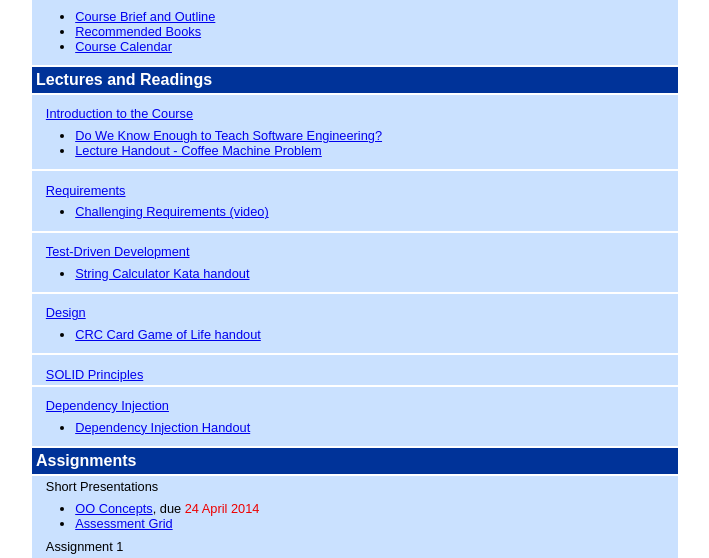
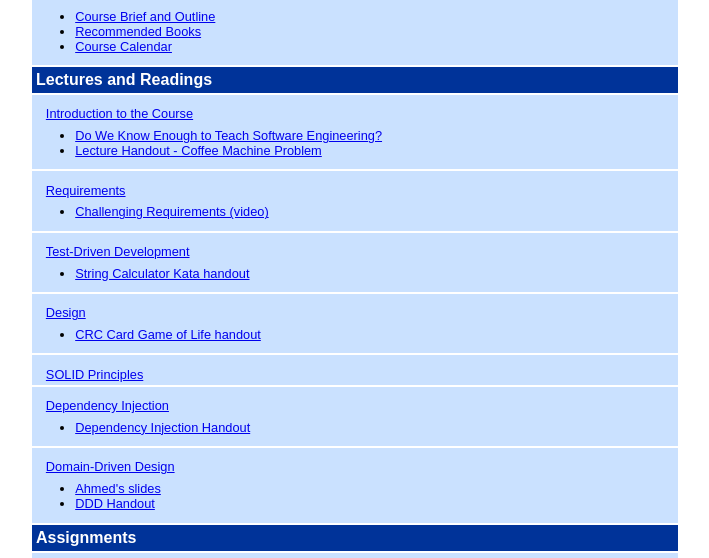
Before and after one commit to joshilewis/ELEN7045, a plain HTML site: page index.html in a window 1280 px wide. Shown: the part 197-755 px from the top of the page, without its empty margins (285-994 px from the left). Drawn offline with Linux system fonts and the light colour scheme.

Commit message:
Added DDD slides and handout

```diff
--- a/index.html
+++ b/index.html
@@ -78,6 +78,15 @@
         </ul>
 </tr>
 <tr>
+  <td rowspan="1" colspan="2">
+      <p></p>
+      &nbsp;&nbsp;&nbsp;<a href="elen7045-ddd.pdf">Domain-Driven Design</a>
+        <ul>
+          <li><a href="Ahmed's DDD Presentation.pdf">Ahmed's slides</a></li>
+          <li><a href="ddd-handout.pdf">DDD Handout</a></li>
+        </ul>
+</tr>
+<tr>
 <th colspan="2" rowspan="1">Assignments</th>
 </tr>
 <tr>
```
Also changed, not shown: 3 other files.
